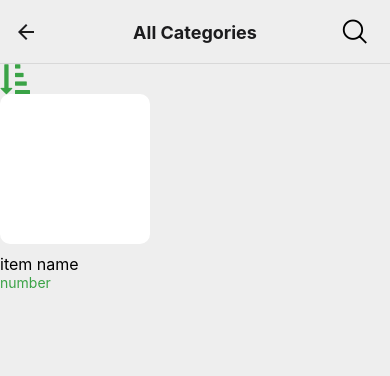
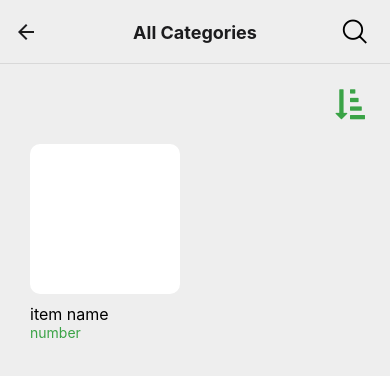
Before and after one commit to khaled-bissani/shelves-tracker, a React Native app in the folder supermarket-frontend/: screen /ViewMoreCategory in a window 390 px wide. Shown: the top 376 px of the page. Built offline with nearby package versions, Linux system fonts and the light colour scheme.

Commit message:
Frontend <> Supermarket frontend: styling the view more category page

```diff
--- a/supermarket-frontend/src/pages/viewMoreCategory/ViewMoreCategory.js
+++ b/supermarket-frontend/src/pages/viewMoreCategory/ViewMoreCategory.js
@@ -2,16 +2,17 @@ import { FontAwesome } from "@expo/vector-icons";
 import { ScrollView, Text, View, Pressable } from "react-native";
 import { colors, fonts } from "../../constants/palette";
 import SingleItem from "../../components/SingleItem/SingleItem";
+import styles from "./styles";
 
 const ViewMoreCategory = () => {
-    return <View>
-        <View>
+    return <View style={styles.pageContainer}>
+        <View style={styles.iconContainer}>
             <Pressable>
                 <FontAwesome name="sort-amount-asc" size={fonts.iconSize} color={colors.primary} />
             </Pressable>
         </View>
         <ScrollView>
-            <View>
+            <View style={styles.itemContainer}>
                 <SingleItem label={"item name"} quantity={'number'} width={150} height={150}/>
             </View>
         </ScrollView>
--- a/supermarket-frontend/src/pages/viewMoreCategory/styles.js
+++ b/supermarket-frontend/src/pages/viewMoreCategory/styles.js
@@ -1,5 +1,20 @@
 import { StyleSheet } from "react-native";
 
 export default StyleSheet.create({
-
+    pageContainer: {
+        margin:25
+    },
+    iconContainer: {
+        flexDirection:'row',
+        justifyContent:'flex-end',
+        marginBottom:25
+    },
+    itemContainer: {
+        flexDirection:'row',
+        flexWrap:"wrap",
+        justifyContent:'space-between',
+        marginBottom:50,
+        marginLeft:5,
+        marginRight:-20
+    },
 })
```
